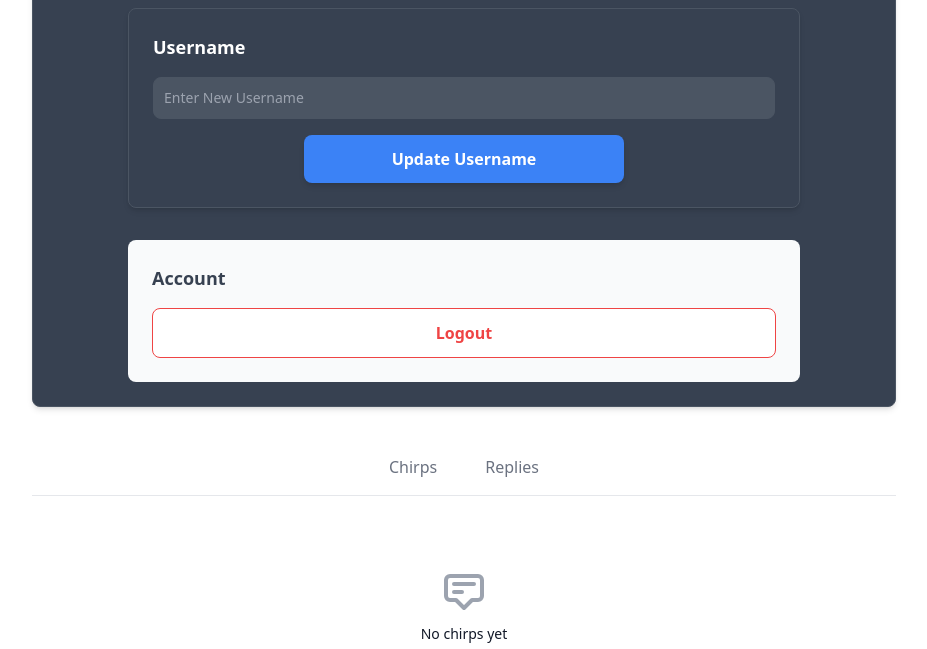
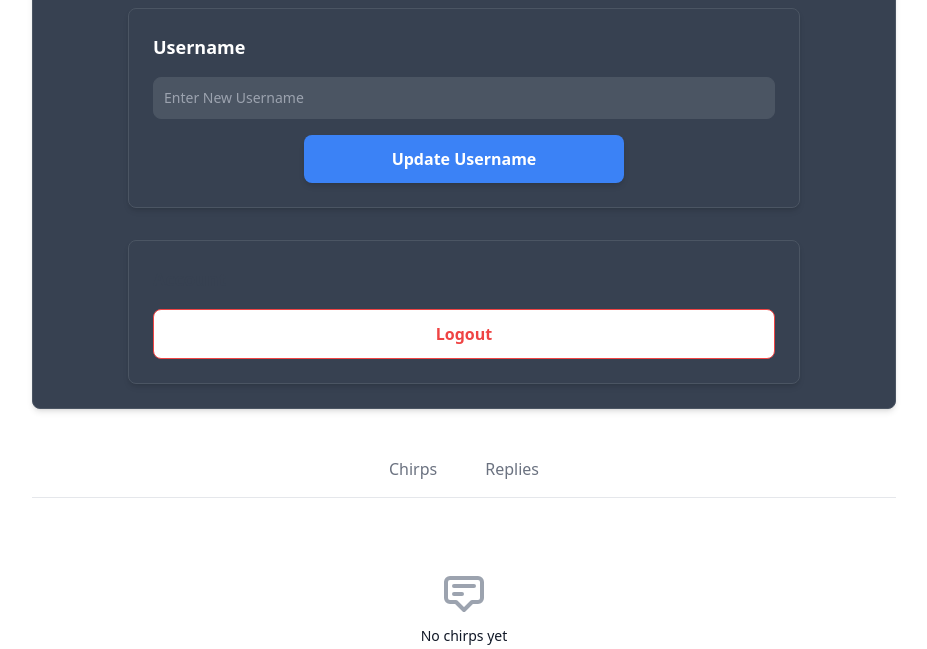
Before and after one commit to eidorb90/chirper, a Django app: page /account in a window 1280 px wide. Shown: the part 644-1293 px from the top of the page, without its empty margins (176-1103 px from the left). Run offline with Django 5.2, Linux system fonts and the light colour scheme; the visitor is signed in with stand-in values (Sample User, id 1); data that the repository does not hold is empty; some libraries are stand-ins or nearby versions.

Commit message:
i hate html

```diff
--- a/Chirper/Chirper_app/templates/account.html
+++ b/Chirper/Chirper_app/templates/account.html
@@ -87,7 +87,7 @@
                 </div>
 
                 <!-- Account Section -->
-                <div class="bg-gray-50 rounded-lg p-6">
+                <div class="shadow-md mx-auto mb-8 border border-gray-300 rounded-lg p-6 hover:shadow-lg transition-shadow" style="background-color: #374151; border-color: #4b5563; color: #FFFFFF;">
                     <h2 class="text-lg font-semibold text-gray-700 mb-4">Account</h2>
                     <form method="post" action="{% url 'logout' %}" class="w-full">
                         {% csrf_token %}
```
